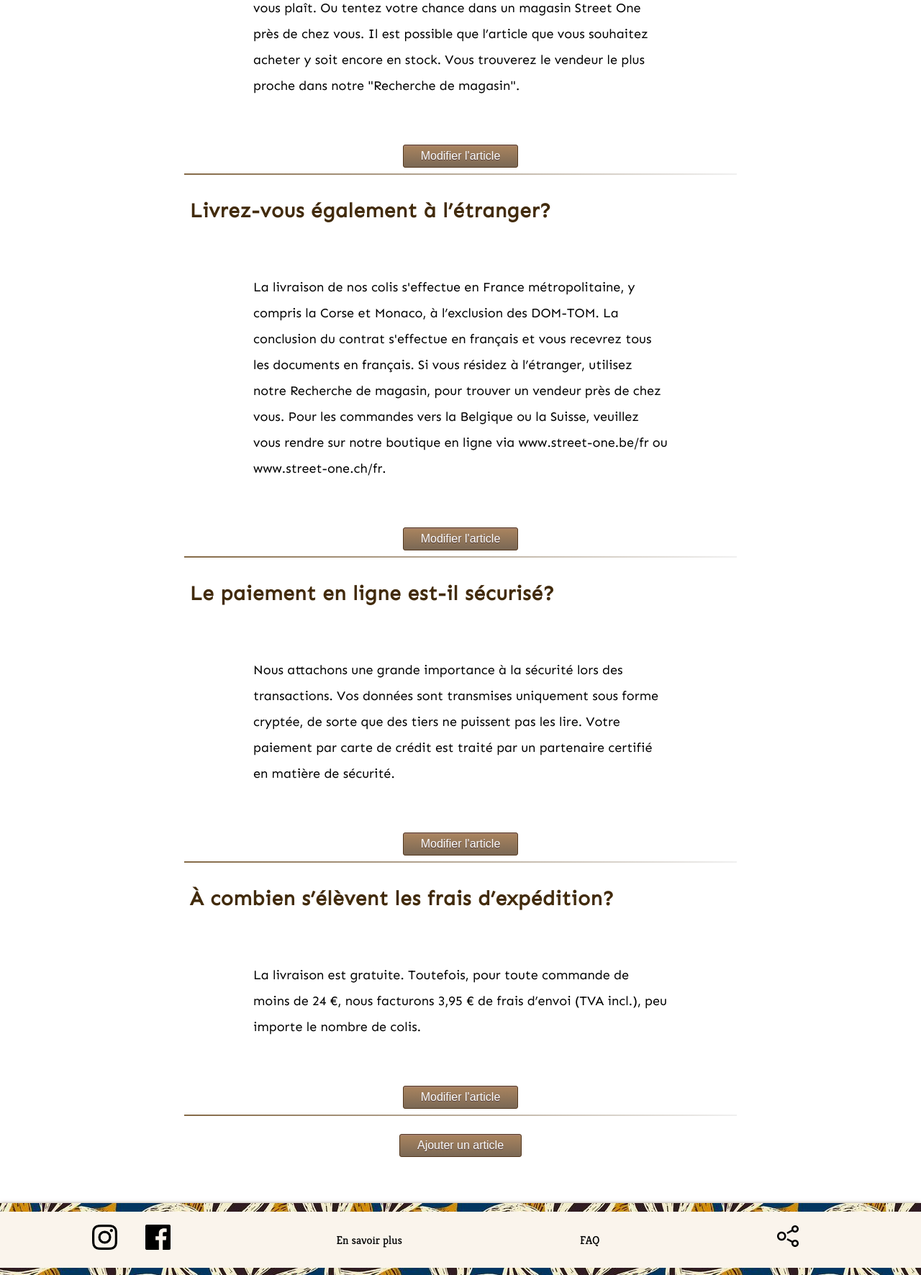
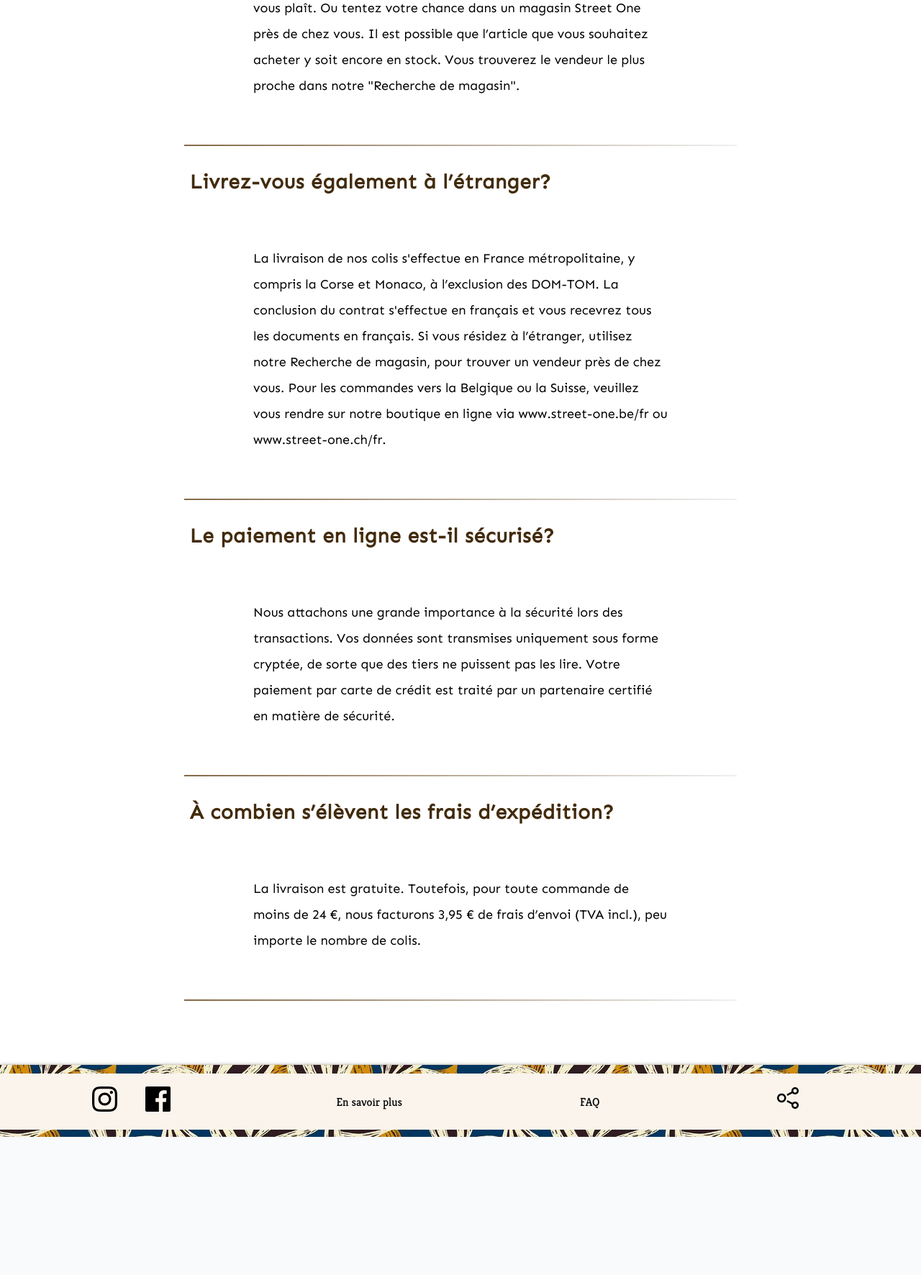
Before and after one commit to clement-caillat/boutique, a PHP site: page /faq.php in a window 1280 px wide. Shown: the part 661-2433 px from the top of the page at 72% size. After the commit the page ends 2241 px from the top, so only its background shows below. Run offline with PHP 8.4, Linux system fonts and the light colour scheme; some web fonts are replaced.

Commit message:
Update faq.php

```diff
--- a/faq.php
+++ b/faq.php
@@ -33,8 +33,6 @@
         Dans notre boutique en ligne, vous voyez uniquement les articles que nous avons en stock. Street One produit douze collections par an. Afin d’avoir chaque mois de la place pour la dernière mode, nous ne recommandons normalement aucun article. Il est possible que des articles, des couleurs ou des tailles particulièrement prisés soient épuisés en peu de temps. Faites le tour de notre boutique – vous trouverez sûrement dans notre gamme un autre article qui vous plaît. Ou tentez votre chance dans un magasin Street One près de chez vous. Il est possible que l’article que vous souhaitez acheter y soit encore en stock. Vous trouverez le vendeur le plus proche dans notre "Recherche de magasin".
       </article>
 
-      <!-- ajouter droit php seulement admin -->
-          <button class="ajouter">Modifier l'article</button>
 
       <hr id="hrsavoir">
     </section>
@@ -47,8 +45,6 @@
       La conclusion du contrat s'effectue en français et vous recevrez tous les documents en français. Si vous résidez à l’étranger, utilisez notre Recherche de magasin, pour trouver un vendeur près de chez vous. Pour les commandes vers la Belgique ou la Suisse, veuillez vous rendre sur notre boutique en ligne via www.street-one.be/fr ou www.street-one.ch/fr.
       </article>
 
-      <!-- ajouter droit php seulement admin -->
-          <button class="ajouter">Modifier l'article</button>
 
       <hr id="hrsavoir">
     </section>
@@ -60,8 +56,7 @@
         Nous attachons une grande importance à la sécurité lors des transactions. Vos données sont transmises uniquement sous forme cryptée, de sorte que des tiers ne puissent pas les lire. Votre paiement par carte de crédit est traité par un partenaire certifié en matière de sécurité.
       </article>
 
-      <!-- ajouter droit php seulement admin -->
-          <button class="ajouter">Modifier l'article</button>
+
 
       <hr id="hrsavoir">
     </section>
@@ -72,14 +67,10 @@
         La livraison est gratuite. Toutefois, pour toute commande de moins de 24 €, nous facturons 3,95 € de frais d’envoi (TVA incl.), peu importe le nombre de colis.
       </article>
 
-      <!-- ajouter droit php seulement admin -->
-          <button class="ajouter">Modifier l'article</button>
+
 
       <hr id="hrsavoir">
     </section>
-
-      <!-- ajouter droit php seulement admin -->
-    <button class="ajouter plus">Ajouter un article</button>
 
 
   </main>
```
